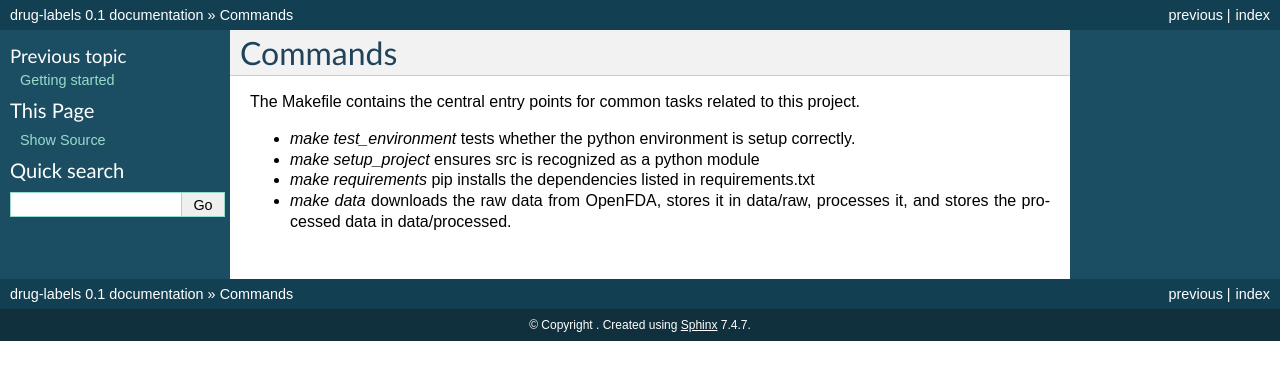
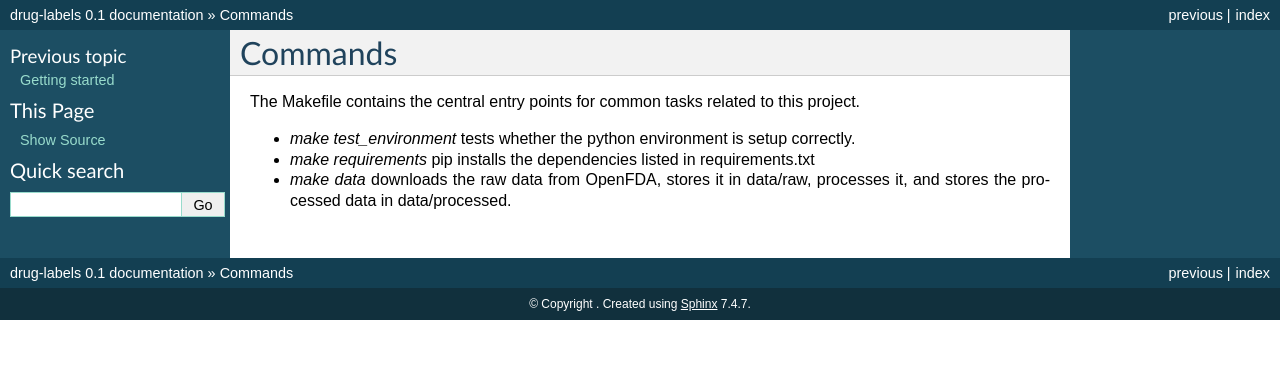
Before and after one commit to andrewabeles/drug-labels, a Sphinx documentation site: the page built from docs/commands.rst, in a window 1280 px wide. Shown: the top 380 px of the page. Built offline with Sphinx 7.4.7, drawn with Linux system fonts in a browser that asks for light colours.

Commit message:
Update commands doc

```diff
--- a/docs/commands.rst
+++ b/docs/commands.rst
@@ -4,6 +4,5 @@ Commands
 The Makefile contains the central entry points for common tasks related to this project.
 
 * `make test_environment` tests whether the python environment is setup correctly.
-* `make setup_project` ensures src is recognized as a python module
 * `make requirements` pip installs the dependencies listed in requirements.txt
 * `make data` downloads the raw data from OpenFDA, stores it in data/raw, processes it, and stores the processed data in data/processed.
```
